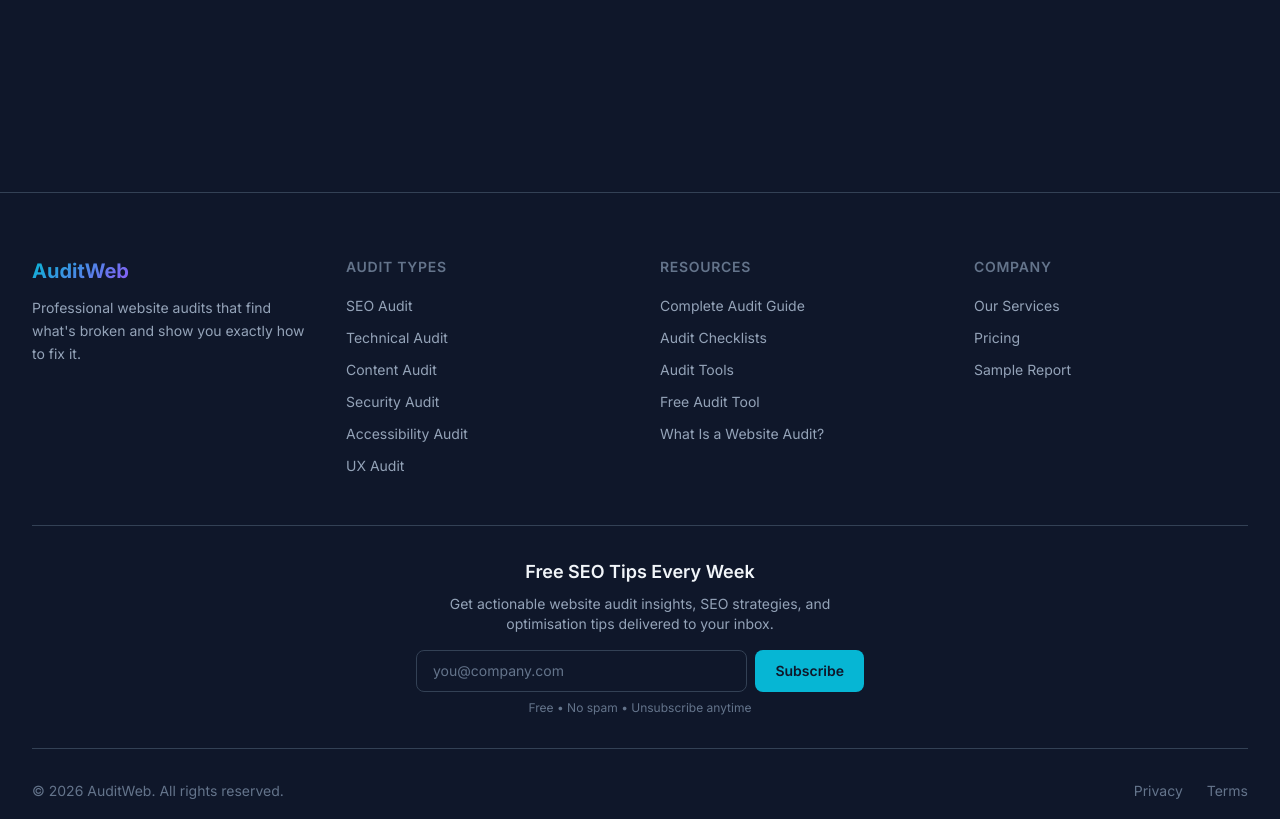
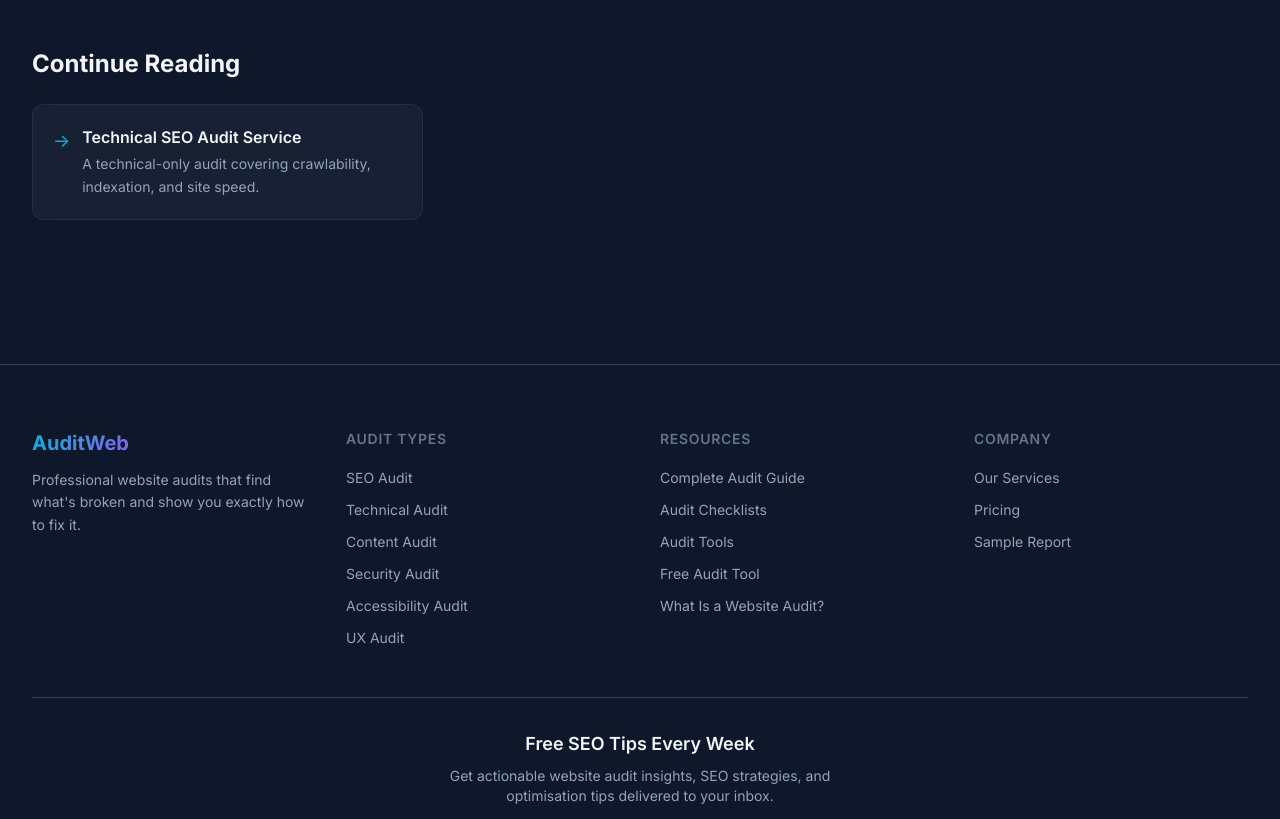
Before and after one commit to sunnyp81/auditweb, an Astro site: page /seo-audit-services in a window 1280 px wide. Shown: the part 4720-5539 px from the top of the page. Built offline with nearby package versions, Linux system fonts and the light colour scheme; Astro itself is replaced by a stand-in of ours.

Commit message:
Fix orphaned technical spoke link on SEO Audit Services hub
Codex site-wide audit found /seo-audit-services/technical/ had zero
inbound internal links despite being live — added it to the hub's
childPages so it's actually reachable from site navigation, not just
the sitemap.

```diff
--- a/src/pages/seo-audit-services/index.astro
+++ b/src/pages/seo-audit-services/index.astro
@@ -25,6 +25,10 @@ const schema = {
   areaServed: ['US', 'GB'],
 };
 
+const childPages = [
+  { title: 'Technical SEO Audit Service', href: '/seo-audit-services/technical/', description: 'A technical-only audit covering crawlability, indexation, and site speed.' },
+];
+
 ---
 
 <ContentLayout
@@ -32,6 +36,7 @@ const schema = {
   description="SEO audit services for businesses and agencies who need organic search fixed — technical SEO, on-page, content, and backlinks reviewed by a senior analyst. Pricing from $197."
   breadcrumbs={breadcrumbs}
   toc={toc}
+  children={childPages}
   schema={schema}
   showLeadForm={true}
   publishDate="2026-08-26"
```
